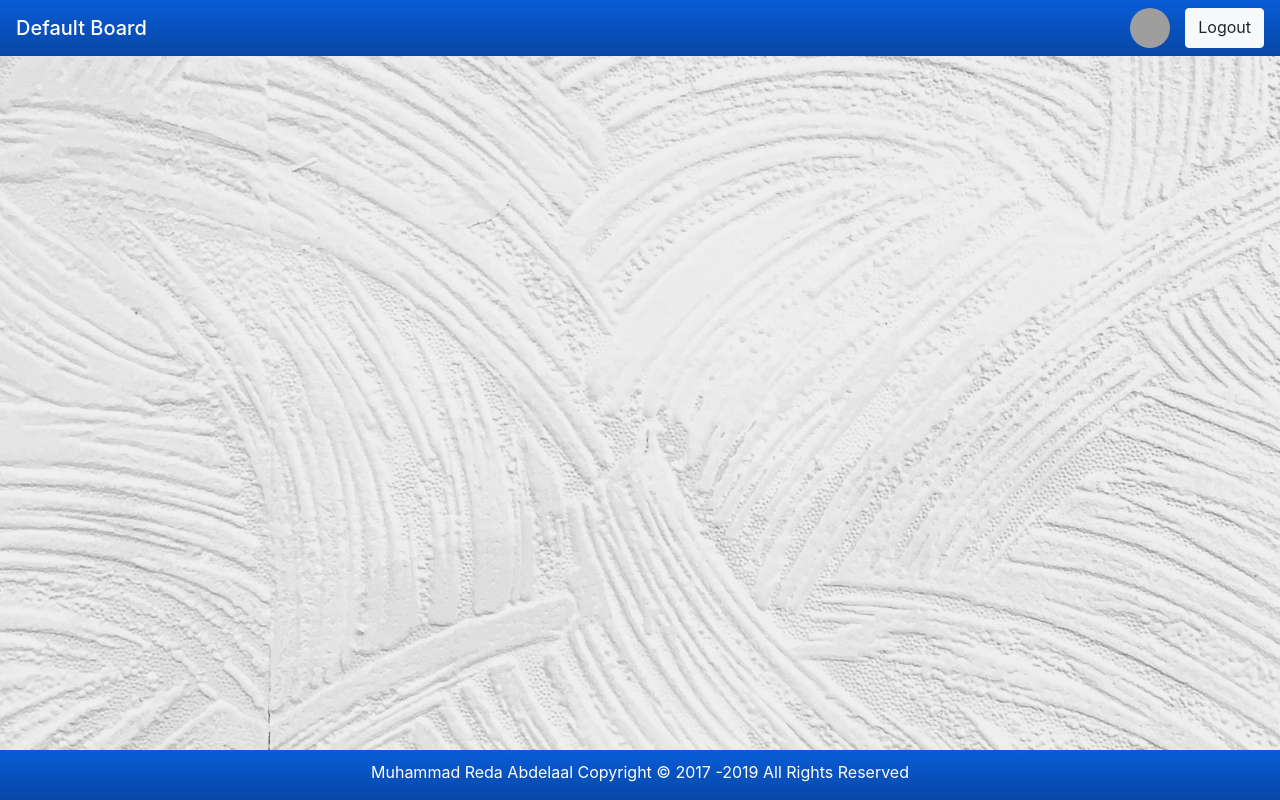
After one commit to MuhammadAbdelaal/Task_Tracker, a PHP site: page /default_board.php in a window 1280 px wide. The commit adds this page. Run offline with PHP 8.4, Linux system fonts and the light colour scheme; grey boxes are pictures that could not be loaded.

Commit message:
adding default board page

```diff
--- /dev/null
+++ b/default_board.php
@@ -0,0 +1,40 @@
+<!doctype html>
+<html lang="en">
+  <head>
+    <!-- Required meta tags -->
+    <meta charset="utf-8">
+    <meta name="viewport" content="width=device-width, initial-scale=1, shrink-to-fit=no">
+
+    <!-- Bootstrap CSS -->
+    <link rel="stylesheet" href="https://stackpath.bootstrapcdn.com/bootstrap/4.3.1/css/bootstrap.min.css" integrity="sha384-ggOyR0iXCbMQv3Xipma34MD+dH/1fQ784/j6cY/iJTQUOhcWr7x9JvoRxT2MZw1T" crossorigin="anonymous">
+
+    <!-- Custom Css -->
+    <link rel="stylesheet" href="main.css">
+
+    <title>Default Board - Task Tracker</title>
+  </head>
+  <body>
+
+    <!-- Navigation Bar with Logout Button-->
+    <nav class="navbar navbar-custom bg-light">
+        <a class="navbar-brand mb-0 h1" href="#">Default Board</a>
+        <ul class="nav navbar-nav navbar-right">
+        <img src="https://mdbootstrap.com/img/Photos/Avatars/img%20(20).jpg"
+         alt="Avatar" class="md-avatar rounded-circle size-1">
+        <a class="btn btn-light" href="#">Logout</a>
+        </ul>
+    </nav>
+
+    <!-- Footer -->
+    <div class="footer">
+        <p>Muhammad Reda Abdelaal Copyright &copy; 2017 -<?php $current_year = date("Y"); echo $current_year; ?> All Rights Reserved</p>
+    </div>
+
+
+    <!-- Optional JavaScript -->
+    <!-- jQuery first, then Popper.js, then Bootstrap JS -->
+    <script src="https://code.jquery.com/jquery-3.3.1.slim.min.js" integrity="sha384-q8i/X+965DzO0rT7abK41JStQIAqVgRVzpbzo5smXKp4YfRvH+8abtTE1Pi6jizo" crossorigin="anonymous"></script>
+    <script src="https://cdnjs.cloudflare.com/ajax/libs/popper.js/1.14.7/umd/popper.min.js" integrity="sha384-UO2eT0CpHqdSJQ6hJty5KVphtPhzWj9WO1clHTMGa3JDZwrnQq4sF86dIHNDz0W1" crossorigin="anonymous"></script>
+    <script src="https://stackpath.bootstrapcdn.com/bootstrap/4.3.1/js/bootstrap.min.js" integrity="sha384-JjSmVgyd0p3pXB1rRibZUAYoIIy6OrQ6VrjIEaFf/nJGzIxFDsf4x0xIM+B07jRM" crossorigin="anonymous"></script>
+  </body>
+</html>
--- a/index.php
+++ b/index.php
@@ -100,8 +100,6 @@
         </div>
     </form>
 
-    <!-- Forget Password Form -->
-
     <!-- Footer -->
     <div class="footer">
         <p>Muhammad Reda Abdelaal Copyright &copy; 2017 -<?php $current_year = date("Y"); echo $current_year; ?> All Rights Reserved</p>
--- a/main.css
+++ b/main.css
@@ -18,6 +18,12 @@ body {
     margin-top: 150px;
 }
 
+/* Avatar image */
+.md-avatar.size-1 {
+    width: 40px;
+    height: 40px;
+}
+
 /* footer */
 .footer {
     position: absolute;
@@ -27,7 +33,6 @@ body {
     padding-top: 10px;
     color: white;
 }
-
 
 
 /* Bootstrap Auto generated Navbar styling */
@@ -145,3 +150,12 @@ body {
   .navbar-custom .navbar-link:hover {
     color: #c0c0c0;
   }
+
+.navbar-right {
+    display: flex;
+    flex-direction: row;
+}
+
+.navbar-right a {
+    margin-left: 15px;
+}
```
